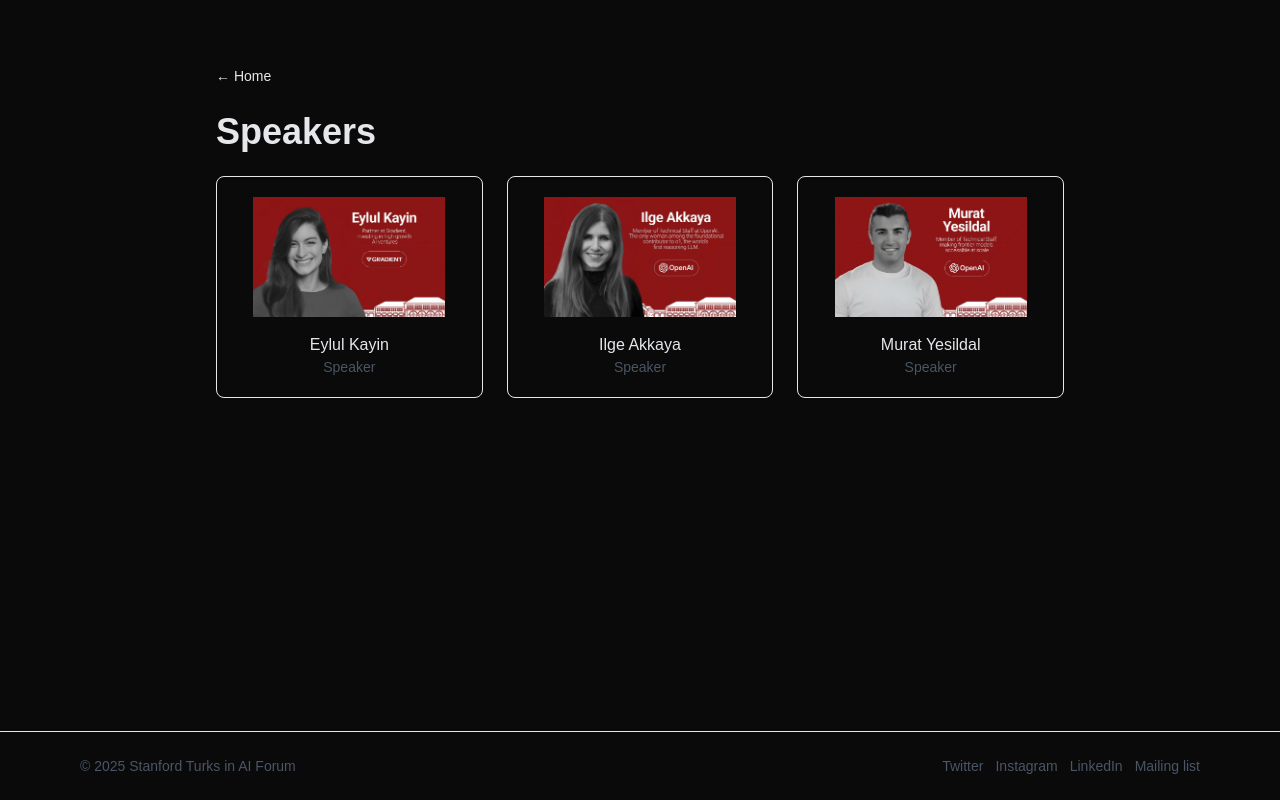
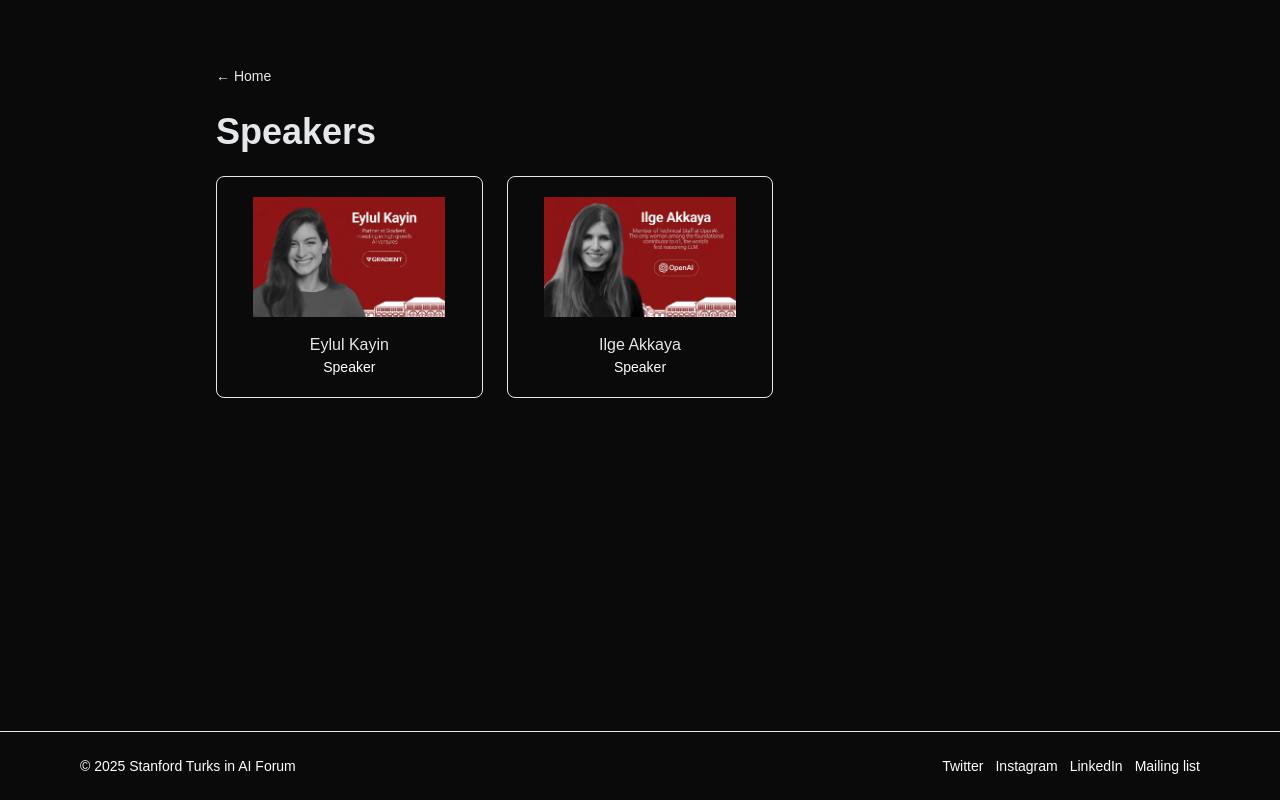
Before and after one commit to stanford-turkish-student-association/turks-in-ai-forum, a Next.js app: page /turks-in-ai-forum/speakers in a window 1280 px wide. Built offline with nearby package versions, Linux system fonts and the light colour scheme.

Commit message:
Fix text colors to white and make speaker cards clickable with LinkedIn links

```diff
--- a/src/app/agenda/page.tsx
+++ b/src/app/agenda/page.tsx
@@ -30,11 +30,11 @@ export default function AgendaPage() {
                 <div className="text-sm text-[color:var(--brand)] font-medium">{item.time}</div>
                 <div className="font-medium">{item.title}</div>
                 {item.speaker ? (
-                  <div className="text-sm text-gray-600 dark:text-gray-300">{item.speaker}</div>
+                  <div className="text-sm text-white">{item.speaker}</div>
                 ) : null}
               </div>
               {item.location ? (
-                <div className="text-sm text-gray-600 dark:text-gray-300">{item.location}</div>
+                <div className="text-sm text-white">{item.location}</div>
               ) : null}
             </div>
           </li>
--- a/src/app/layout.tsx
+++ b/src/app/layout.tsx
@@ -48,7 +48,7 @@ export default function RootLayout({
             {children}
           </div>
           <footer className="border-t border-gray-200 dark:border-gray-800">
-            <div className="mx-auto max-w-6xl px-4 py-6 text-sm text-gray-600 dark:text-gray-400 flex items-center justify-between">
+            <div className="mx-auto max-w-6xl px-4 py-6 text-sm text-white flex items-center justify-between">
               <div>© {new Date().getFullYear()} Stanford Turks in AI Forum</div>
               <div className="flex items-center gap-3">
                 <a className="hover:underline underline-offset-4" href="https://x.com/stanfordtsa/" aria-label="Twitter">Twitter</a>
--- a/src/app/page.tsx
+++ b/src/app/page.tsx
@@ -14,12 +14,12 @@ export default function Home() {
             Stanford Turks in AI Forum
           </h1>
           <div className="flex flex-col items-center gap-2 mb-6">
-            <div className="inline-flex items-center rounded-full border border-gray-300 dark:border-gray-700 px-4 py-1.5 font-mono tracking-widest text-gray-800 dark:text-gray-100 bg-white/60 dark:bg-white/5 backdrop-blur">
+            <div className="inline-flex items-center rounded-full border border-gray-300 dark:border-gray-700 px-4 py-1.5 font-mono tracking-widest text-white bg-white/60 dark:bg-white/5 backdrop-blur">
               11.15.2025
             </div>
-            <div className="text-sm sm:text-base text-gray-700 dark:text-gray-300">Stanford Campus</div>
+            <div className="text-sm sm:text-base text-white">Stanford Campus</div>
           </div>
-          <p className="mx-auto max-w-3xl text-base sm:text-lg text-gray-700 dark:text-gray-300 mb-8">
+          <p className="mx-auto max-w-3xl text-base sm:text-lg text-white mb-8">
             The Stanford Turks in AI Forum will bring together researchers, entrepreneurs, and investors to empower the Turkish AI ecosystem. Organized by the <a className="underline underline-offset-4 font-normal" href="https://www.linkedin.com/company/stanford-turkish-student-association/about/" target="_blank" rel="noopener noreferrer">Stanford Turkish Student Association</a>, this landmark gathering will serve as a platform to elevate the ecosystem, foster collaboration, and highlight the success stories of Türkiye's AI community on the global stage. We would like to thank all supporters who helped bring this forum to life, especially <strong><a className="underline underline-offset-4" href="https://globalturksai.org/" target="_blank" rel="noopener noreferrer">Global Turks AI</a></strong>.
           </p>
           <div className="flex gap-3 justify-center">
--- a/src/app/speakers/page.tsx
+++ b/src/app/speakers/page.tsx
@@ -7,12 +7,12 @@ export type Speaker = {
   affiliation: string;
   bio?: string;
   image?: string;
+  linkedin?: string;
 };
 
 const speakers: Speaker[] = [
-  { name: "Eylul Kayin", title: "Speaker", affiliation: "", image: "eylul-kayin.jpeg" },
-  { name: "Ilge Akkaya", title: "Speaker", affiliation: "", image: "ilge-akkaya.jpeg" },
-  { name: "Murat Yesildal", title: "Speaker", affiliation: "", image: "murat-yesildal.jpeg" },
+  { name: "Eylul Kayin", title: "Speaker", affiliation: "", image: "eylul-kayin.jpeg", linkedin: "https://www.linkedin.com/in/eylulk" },
+  { name: "Ilge Akkaya", title: "Speaker", affiliation: "", image: "ilge-akkaya.jpeg", linkedin: "https://www.linkedin.com/in/ilge-akkaya-311b4631/" },
 ];
 
 export default function SpeakersPage() {
@@ -27,7 +27,14 @@ export default function SpeakersPage() {
       <h1 className="text-3xl sm:text-4xl font-semibold mb-6">Speakers</h1>
       <ul className="grid sm:grid-cols-2 md:grid-cols-3 gap-6">
         {speakers.map((s) => (
-          <li key={s.name} className="rounded-lg border border-gray-200 dark:border-gray-800 p-5 text-center">
+          <li key={s.name}>
+            {s.linkedin ? (
+              <a
+                href={s.linkedin}
+                target="_blank"
+                rel="noopener noreferrer"
+                className="block rounded-lg border border-gray-200 dark:border-gray-800 p-5 text-center hover:border-gray-300 dark:hover:border-gray-600 transition-colors cursor-pointer"
+              >
                 {s.image ? (
                   <Image
                     className="mb-4 object-cover mx-auto"
@@ -40,11 +47,33 @@ export default function SpeakersPage() {
                   <div className="h-48 w-48 bg-gray-200 dark:bg-gray-700 mb-4 mx-auto" />
                 )}
                 <div className="font-medium">{s.name}</div>
-            <div className="text-sm text-gray-600 dark:text-gray-300">{s.title}</div>
-            <div className="text-sm text-gray-600 dark:text-gray-300">{s.affiliation}</div>
+                <div className="text-sm text-white">{s.title}</div>
+                <div className="text-sm text-white">{s.affiliation}</div>
                 {s.bio ? (
-              <p className="text-sm text-gray-700 dark:text-gray-200 mt-2">{s.bio}</p>
+                  <p className="text-sm text-white mt-2">{s.bio}</p>
                 ) : null}
+              </a>
+            ) : (
+              <div className="rounded-lg border border-gray-200 dark:border-gray-800 p-5 text-center">
+                {s.image ? (
+                  <Image
+                    className="mb-4 object-cover mx-auto"
+                    src={`${basePath}/speakers/${s.image}`}
+                    alt={`${s.name} headshot`}
+                    width={192}
+                    height={192}
+                  />
+                ) : (
+                  <div className="h-48 w-48 bg-gray-200 dark:bg-gray-700 mb-4 mx-auto" />
+                )}
+                <div className="font-medium">{s.name}</div>
+                <div className="text-sm text-white">{s.title}</div>
+                <div className="text-sm text-white">{s.affiliation}</div>
+                {s.bio ? (
+                  <p className="text-sm text-white mt-2">{s.bio}</p>
+                ) : null}
+              </div>
+            )}
           </li>
         ))}
       </ul>
```
Lines whose indentation alone changed are shown as unchanged.
